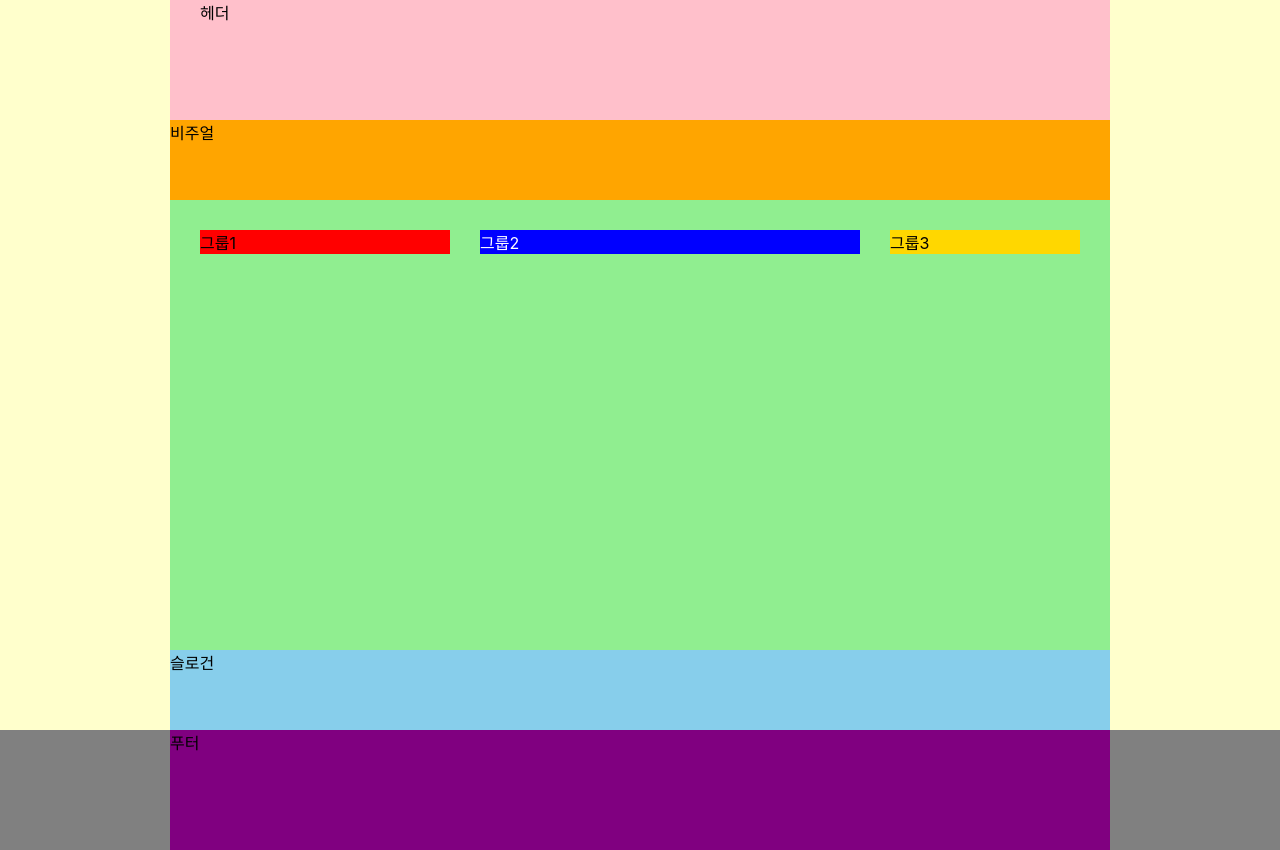
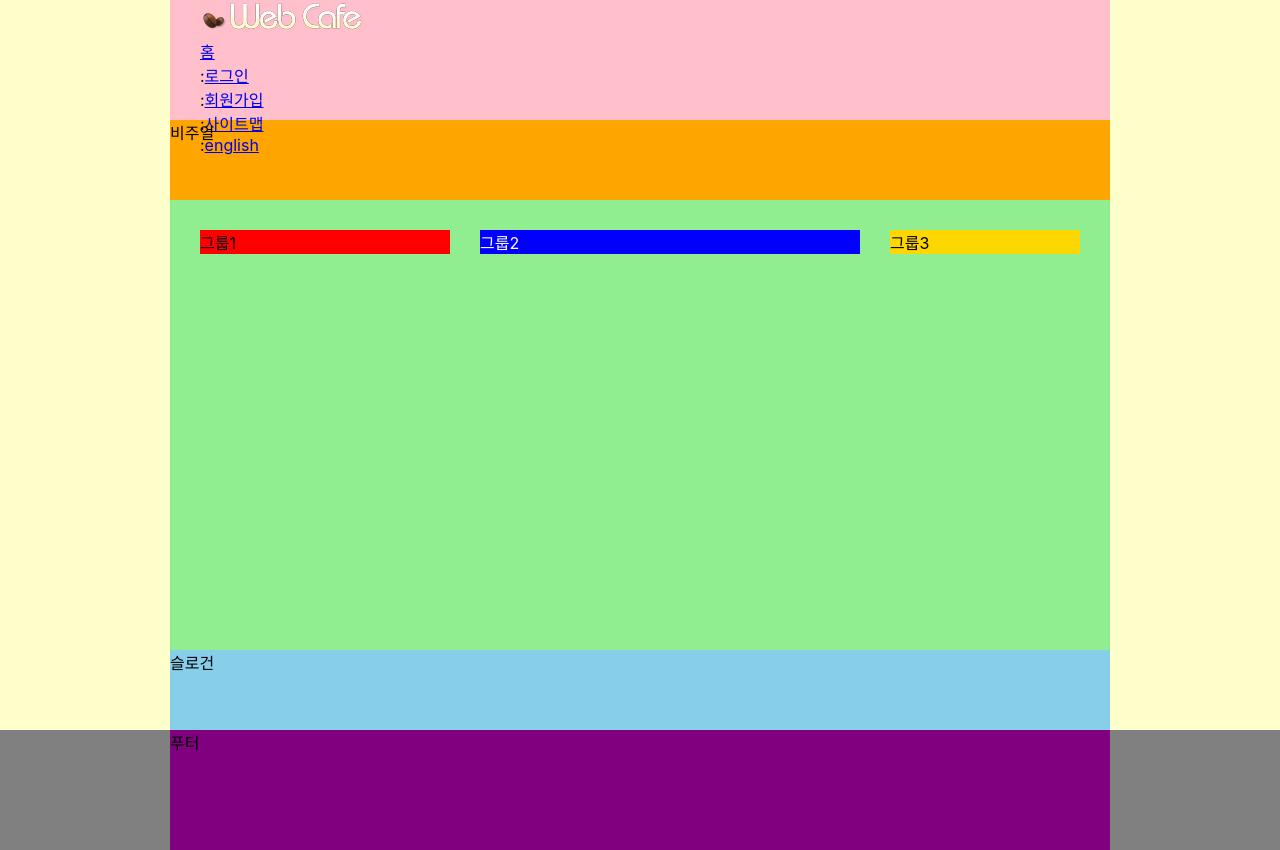
Before and after one commit to 5wintaek/HTML5, a website: page index.html in a window 1280 px wide. Drawn offline with Linux system fonts and the light colour scheme; a web font is replaced by a local one.

Commit message:
로고 및 텍스트 링크 모음 마크업

```diff
--- a/index.html
+++ b/index.html
@@ -9,7 +9,20 @@
   <link rel="stylesheet" href="./styles/style.css" />
 </head>
 <body>
-  <header class="header">헤더</header>
+  <header class="header">
+    <h1 class="logo">
+      <a href="./index-complete.html">
+        <img src="./assets/logo.png" alt="web cafe" />
+      </a>
+    </h1>
+    <ul class="member">
+      <li><a href="/">홈</a></li>
+      <li><span class="divider" aria-hidden="true">:</span><a href="/">로그인</a></li>
+      <li><span class="divider" aria-hidden="true">:</span><a href="/">회원가입</a></li>
+      <li><span class="divider" aria-hidden="true">:</span><a href="/">사이트맵</a></li>
+      <li><span class="divider" aria-hidden="true">:</span><a href="/">english</a></li>
+    </ul>
+  </header>
   <div class="visual">비주얼</div>
   <main class="main">
     <div class="group group1">그룹1</div>
@@ -18,7 +31,9 @@
   </main>
   <article class="slogan">슬로건</article>
   <footer class="footer">
-    <div class="footer-inner">푸터</div>
+    <div class="footer-inner">
+      푸터
+    </div>
   </footer>
 </body>
 </html>
```
